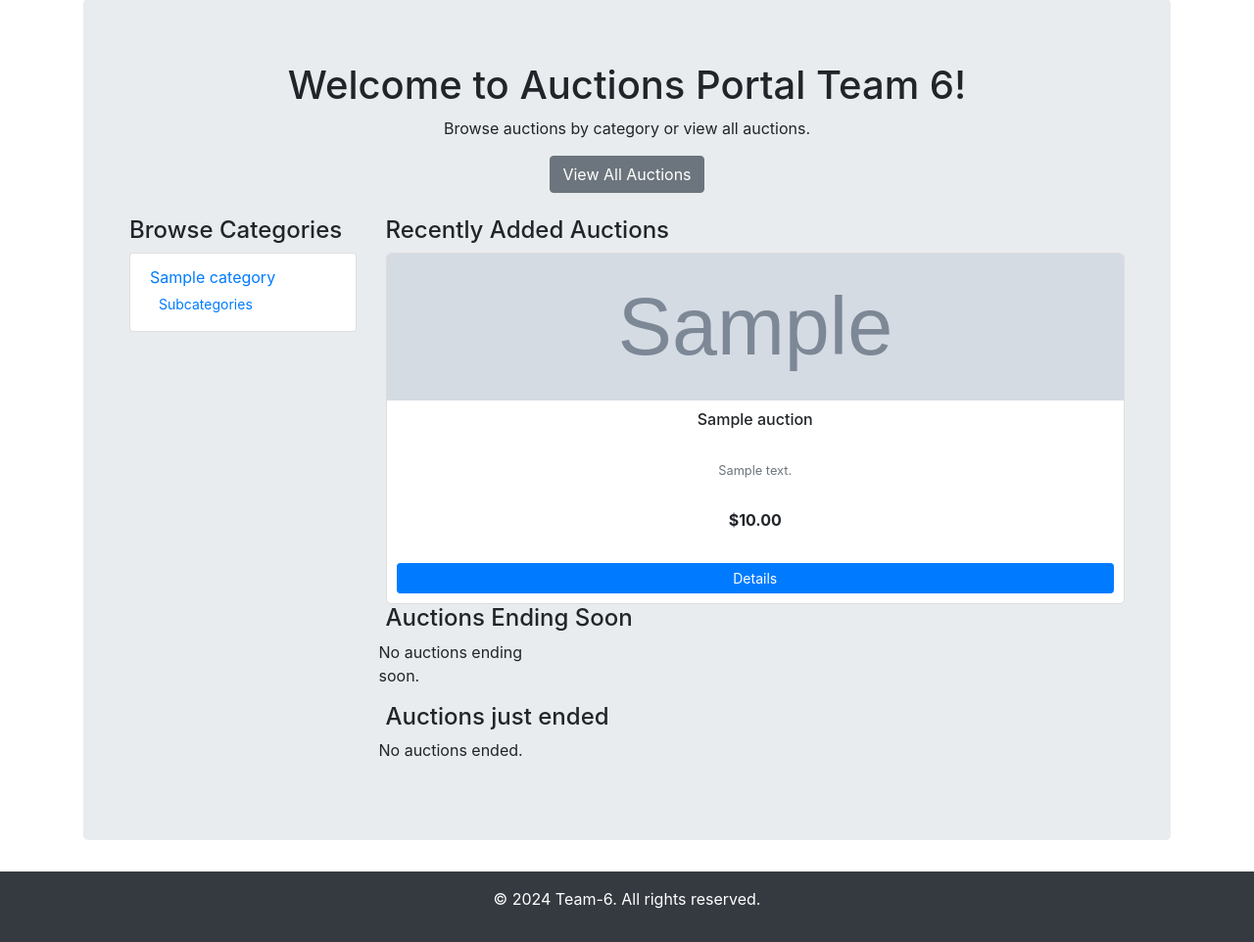
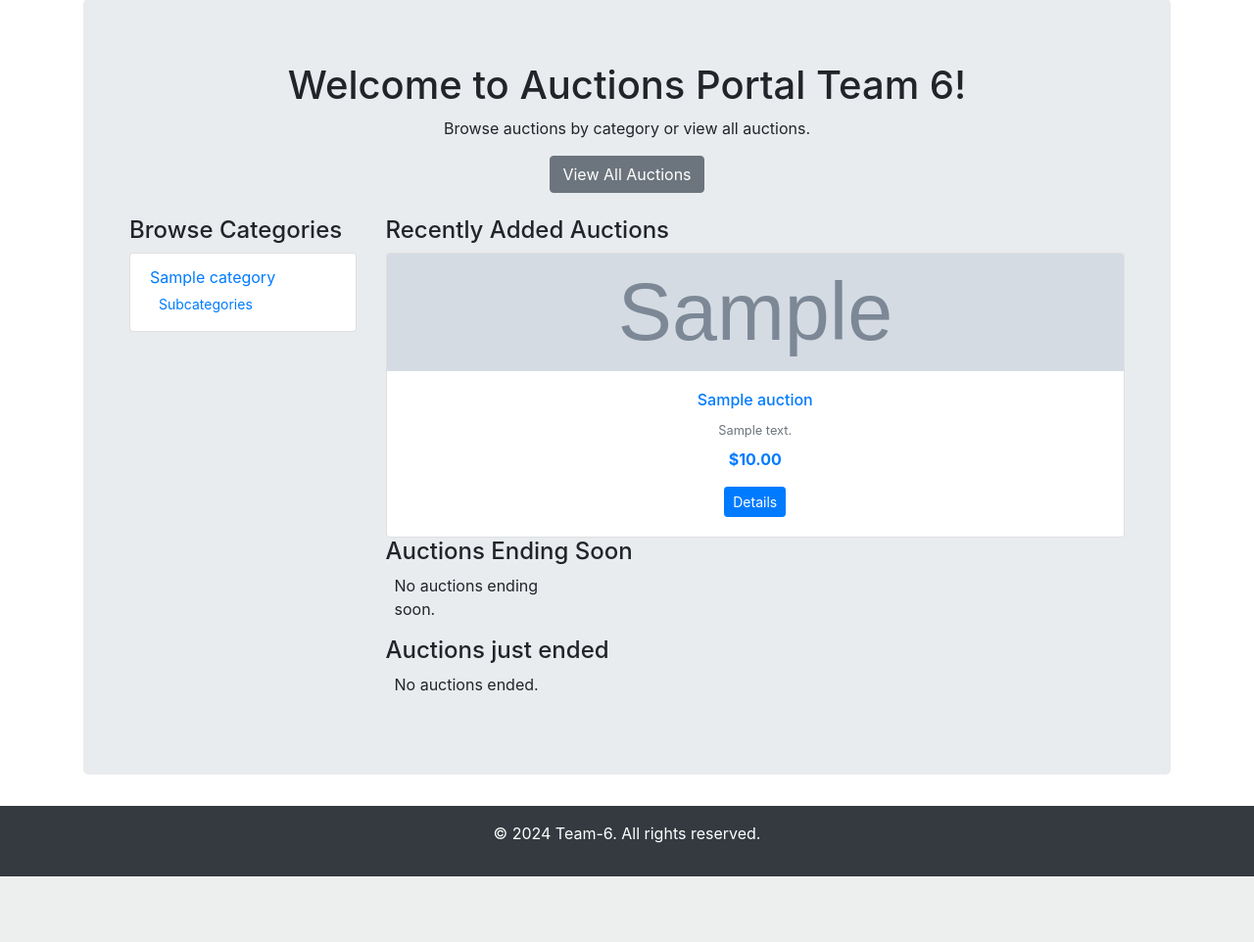
Before and after one commit to nightecz/auction_portal_final_project, a Django app: page / in a window 1280 px wide. Shown: the part 57-1019 px from the top of the page at 98% size. After the commit the page ends 952 px from the top, so only its background shows below. Run offline with Django 5.2, Linux system fonts and the light colour scheme; tables that the repository leaves empty hold one stand-in row (values such as "Sample post"); grey boxes marked "Sample" are stand-in pictures; some libraries are stand-ins or nearby versions.

Commit message:
- index.html     - on cards limited text on a card     - picture now optimalized     - whole card is a link to the auction

```diff
--- a/static/css/styles.css
+++ b/static/css/styles.css
@@ -1,42 +1,10 @@
-.card {
-    height: 300px; /* Pevná výška celé karty */
-    display: flex;
-    flex-direction: column;
-    justify-content: space-between;
-    overflow: hidden;
-    border: 1px solid #ddd;
-    border-radius: 5px;
-    background-color: #fff;
+/* index.html */
+
+/* advanced_search.html */
+.img-thumbnail {
+  border: 1px solid #ddd;
+  border-radius: 4px;
+  padding: 5px;
+  height: 10px;
+  width: 15px;
 }
-
-.card-img-top {
-    width: 100%;
-    height: 150px;
-    object-fit: cover;
-    object-position: center;
-}
-
-.card-body {
-    flex-grow: 1;
-    display: flex;
-    flex-direction: column;
-    justify-content: space-between;
-    text-align: center;
-    padding: 10px;
-    overflow: hidden;
-}
-
-.card-title {
-    height: 40px;
-    white-space: nowrap;
-    overflow: hidden;
-    text-overflow: ellipsis;
-}
-
-.card-body p {
-    height: 40px;
-    display: -webkit-box;
-    -webkit-line-clamp: 2;
-    -webkit-box-orient: vertical;
-    overflow: hidden;
-}
--- a/viewer/templates/advanced_search.html
+++ b/viewer/templates/advanced_search.html
@@ -3,6 +3,10 @@
 {% block title %}
     Auction Search
 {% endblock %}
+
+{% load static %}
+    <link rel="stylesheet" href="{% static 'css/styles.css' %}">
+
 
 {% block content %}
     <h2>Search Results</h2>
@@ -91,7 +95,7 @@
                     <td><a href="{% url 'auction_detail' auction.id %}">{{ auction.name }}</a></td>
                     <td>
                         {% if auction.image1 %}
-                            <img src="{{ auction.image1.url }}" alt="{{ auction.name }}" width="100px">
+                            <img src="{{ auction.image1.url }}" alt="{{ auction.name }}" class="img-thumbnail">
                         {% else %}
                             No image available
                         {% endif %}
--- a/viewer/templates/index.html
+++ b/viewer/templates/index.html
@@ -66,24 +66,29 @@
             </ul>
         </div>
 
-        <!-- Right column: Recently added auctions -->
+        <!-- Right column -->
         <div class="col-md-9">
             <h4>Recently Added Auctions</h4>
-            <div class="row row-cols-1 row-cols-sm-2 row-cols-md-3 row-cols-lg-4 g-3">
+            <div class="row row-cols-1 row-cols-sm-2 row-cols-md-3 row-cols-lg-4 g-5">
                 {% for auction in recent_auctions %}
                 <div class="col">
                     <div class="card h-100">
+                        <a href="{% url 'auction_detail' auction.id %}">
                         {% if auction.image1 %}
-                        <img src="{{ auction.image1.url }}" class="card-img-top" alt="{{ auction.name }}">
+                        <img src="{{ auction.image1.url }}" class="card-img-top" alt="{{ auction.name }}"
+                             style="width: 100%; height: 120px; object-fit: center;">
                         {% elif auction.image2 %}
-                        <img src="{{ auction.image2.url }}" class="card-img-top" alt="{{ auction.name }}">
+                        <img src="{{ auction.image2.url }}" class="card-img-top" alt="{{ auction.name }}"
+                             style="width: 100%; height: 120px; object-fit: center;">
                         {% elif auction.image3 %}
-                        <img src="{{ auction.image3.url }}" class="card-img-top" alt="{{ auction.name }}">
+                        <img src="{{ auction.image3.url }}" class="card-img-top" alt="{{ auction.name }}"
+                             style="width: 100%; height: 120px; object-fit: center;">
                         {% else %}
-                        <img src="{% static 'images/default-auction-image.jpg' %}" class="card-img-top" alt="Default image">
+                        <img src="{% static 'images/default-auction-image.jpg' %}" class="card-img-top" alt="Default image"
+                             style="width: 100%; height: 120px; object-fit: center;">
                         {% endif %}
                         <div class="card-body text-center">
-                            <h6 class="card-title text-truncate">{{ auction.name }}</h6>
+                            <h6 class="card-title text-truncate">{{ auction.name|truncatechars:15 }}</h6>
                             <p class="small text-muted mb-2">{{ auction.description|truncatechars:50 }}</p>
                             <p><strong>${{ auction.current_price }}</strong></p>
                             <a href="{% url 'auction_detail' auction.id %}" class="btn btn-sm btn-primary">Details</a>
@@ -95,21 +100,26 @@
                 {% endfor %}
             </div>
             <h4>Auctions Ending Soon</h4>
-            <div class="row row-cols-1 row-cols-sm-2 row-cols-md-3 row-cols-lg-4 g-3">
+            <div class="row row-cols-1 row-cols-sm-2 row-cols-md-3 row-cols-lg-4 g-5">
                 {% for auction in ending_soon_auctions %}
                 <div class="col">
                     <div class="card h-100">
+                        <a href="{% url 'auction_detail' auction.id %}">
                         {% if auction.image1 %}
-                        <img src="{{ auction.image1.url }}" class="card-img-top" alt="{{ auction.name }}">
+                        <img src="{{ auction.image1.url }}" class="card-img-top" alt="{{ auction.name }}"
+                             style="width: 100%; height: 120px; object-fit: center;">
                         {% elif auction.image2 %}
-                        <img src="{{ auction.image2.url }}" class="card-img-top" alt="{{ auction.name }}">
+                        <img src="{{ auction.image2.url }}" class="card-img-top" alt="{{ auction.name }}"
+                             style="width: 100%; height: 120px; object-fit: center;">
                         {% elif auction.image3 %}
-                        <img src="{{ auction.image3.url }}" class="card-img-top" alt="{{ auction.name }}">
+                        <img src="{{ auction.image3.url }}" class="card-img-top" alt="{{ auction.name }}"
+                             style="width: 100%; height: 120px; object-fit: center;">
                         {% else %}
-                        <img src="{% static 'images/default-auction-image.jpg' %}" class="card-img-top" alt="Default image">
+                        <img src="{% static 'images/default-auction-image.jpg' %}" class="card-img-top" alt="Default image"
+                             style="width: 100%; height: 120px; object-fit: center;">
                         {% endif %}
                         <div class="card-body text-center">
-                            <h6 class="card-title text-truncate">{{ auction.name }}</h6>
+                            <h6 class="card-title text-truncate">{{ auction.name|truncatechars:15 }}</h6>
                             <p class="small text-muted mb-2">{{ auction.description|truncatechars:50 }}</p>
                             <p><strong>${{ auction.current_price }}</strong></p>
                             <a href="{% url 'auction_detail' auction.id %}" class="btn btn-sm btn-primary">Details</a>
@@ -121,21 +131,26 @@
                 {% endfor %}
             </div>
             <h4>Auctions just ended</h4>
-            <div class="row row-cols-1 row-cols-sm-2 row-cols-md-3 row-cols-lg-4 g-3">
+            <div class="row row-cols-1 row-cols-sm-2 row-cols-md-3 row-cols-lg-4 g-5">
                 {% for auction in ended_auctions %}
                 <div class="col">
                     <div class="card h-100">
+                        <a href="{% url 'auction_detail' auction.id %}">
                         {% if auction.image1 %}
-                        <img src="{{ auction.image1.url }}" class="card-img-top" alt="{{ auction.name }}">
+                        <img src="{{ auction.image1.url }}" class="card-img-top" alt="{{ auction.name }}"
+                             style="width: 100%; height: 120px; object-fit: center;">
                         {% elif auction.image2 %}
-                        <img src="{{ auction.image2.url }}" class="card-img-top" alt="{{ auction.name }}">
+                        <img src="{{ auction.image2.url }}" class="card-img-top" alt="{{ auction.name }}"
+                             style="width: 100%; height: 120px; object-fit: center;">
                         {% elif auction.image3 %}
-                        <img src="{{ auction.image3.url }}" class="card-img-top" alt="{{ auction.name }}">
+                        <img src="{{ auction.image3.url }}" class="card-img-top" alt="{{ auction.name }}"
+                             style="width: 100%; height: 120px; object-fit: center;">
                         {% else %}
-                        <img src="{% static 'images/default-auction-image.jpg' %}" class="card-img-top" alt="Default image">
+                        <img src="{% static 'images/default-auction-image.jpg' %}" class="card-img-top" alt="Default image"
+                             style="width: 100%; height: 120px; object-fit: center;">
                         {% endif %}
                         <div class="card-body text-center">
-                            <h6 class="card-title text-truncate">{{ auction.name }}</h6>
+                            <h6 class="card-title text-truncate">{{ auction.name|truncatechars:15 }}</h6>
                             <p class="small text-muted mb-2">{{ auction.description|truncatechars:50 }}</p>
                             <p><strong>${{ auction.current_price }}</strong></p>
                             <a href="{% url 'auction_detail' auction.id %}" class="btn btn-sm btn-primary">Details</a>
```
